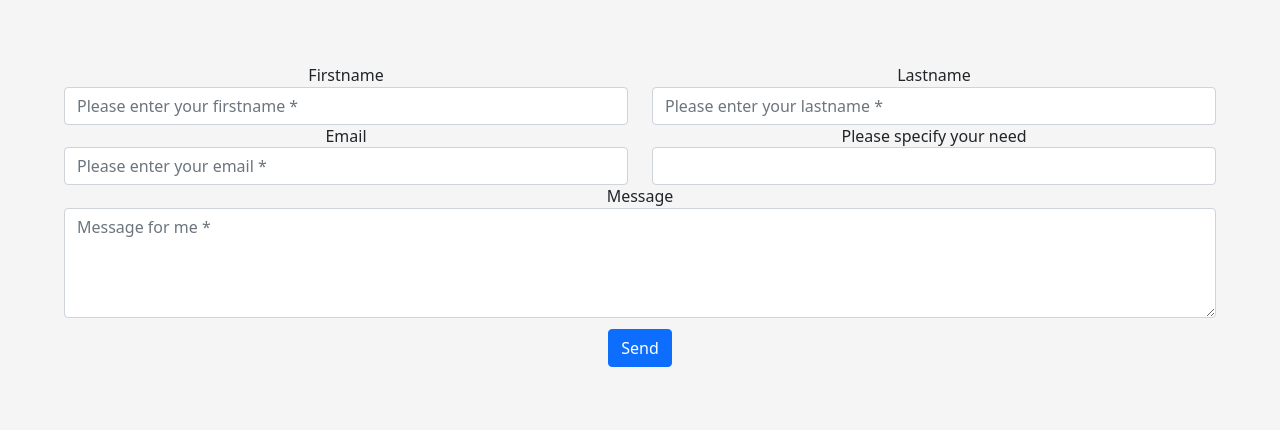
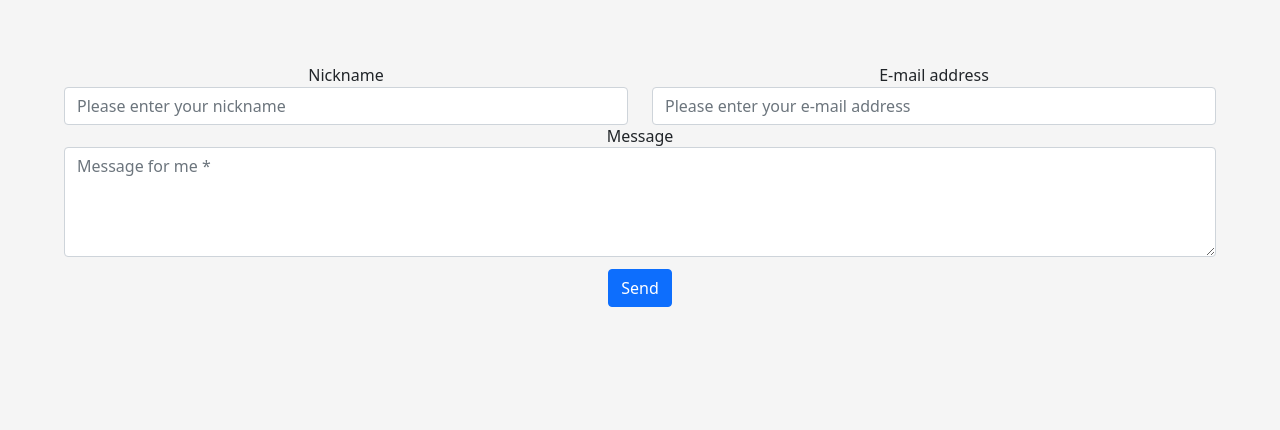
Before and after one commit to MiseiYume/PiAAC, a Flask app: page /contact.html in a window 1280 px wide. Shown: the part 54-484 px from the top of the page. Run offline with Flask 2, Linux system fonts and the light colour scheme; some web fonts are replaced.

Commit message:
Updated contact form
__

```diff
--- a/templates/contact.html
+++ b/templates/contact.html
@@ -98,41 +98,20 @@
                 <div class="row">
                     <div class="col-md-6">
                         <div class="form-group">
-                            <label for="form_name">Firstname</label>
-                            <input id="form_name" type="text" name="name" class="form-control" placeholder="Please enter your firstname *" required="required" data-error="Firstname is required.">
+                            <label for="form_name">Nickname</label>
+                            <input id="form_name" type="text" name="name" class="form-control" placeholder="Please enter your nickname" required="required" data-error="Nickname is required.">
                             <div class="help-block with-errors"></div>
                         </div>
                     </div>
                     <div class="col-md-6">
                         <div class="form-group">
-                            <label for="form_lastname">Lastname</label>
-                            <input id="form_lastname" type="text" name="surname" class="form-control" placeholder="Please enter your lastname *" required="required" data-error="Lastname is required.">
+                            <label for="form_lastname">E-mail address</label>
+                            <input id="form_lastname" type="text" name="surname" class="form-control" placeholder="Please enter your e-mail address" required="required" data-error="e-mail address is required.">
                             <div class="help-block with-errors"></div>
                         </div>
                     </div>
                 </div>
-                <div class="row">
-                    <div class="col-md-6">
-                        <div class="form-group">
-                            <label for="form_email">Email</label>
-                            <input id="form_email" type="email" name="email" class="form-control" placeholder="Please enter your email *" required="required" data-error="Valid email is required.">
-                            <div class="help-block with-errors"></div>
-                        </div>
-                    </div>
-                    <div class="col-md-6">
-                        <div class="form-group">
-                            <label for="form_need">Please specify your need</label>
-                            <select id="form_need" name="need" class="form-control" required="required" data-error="Please specify your need.">
-                                <option value=""></option>
-                                <option value="Request quotation">We need a new God</option>
-                                <option value="Request order status">I need your blessing</option>
-                                <option value="Request copy of an invoice">I would like to make a donation</option>
-                                <option value="Other">Other</option>
-                            </select>
-                            <div class="help-block with-errors"></div>
-                        </div>
-                    </div>
-                </div>
+
                 <div class="row">
                     <div class="col-md-12">
                         <div class="form-group">
```
